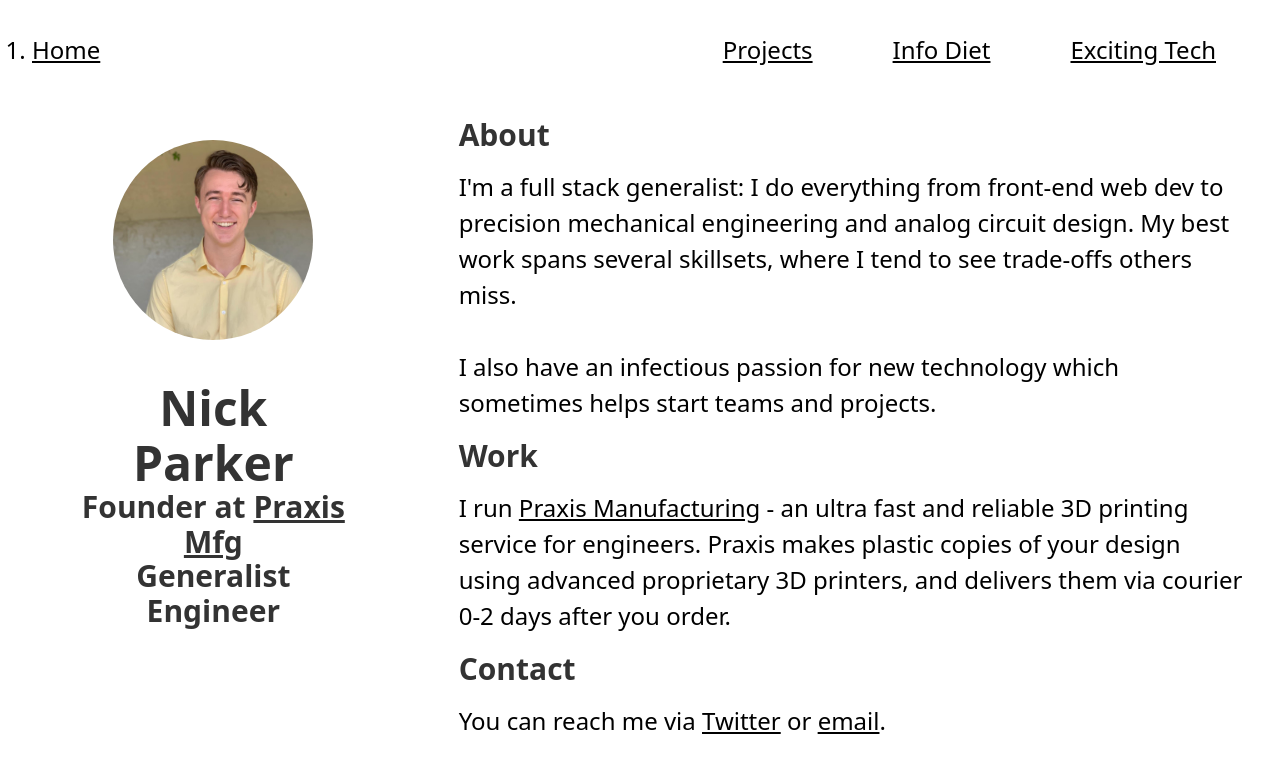
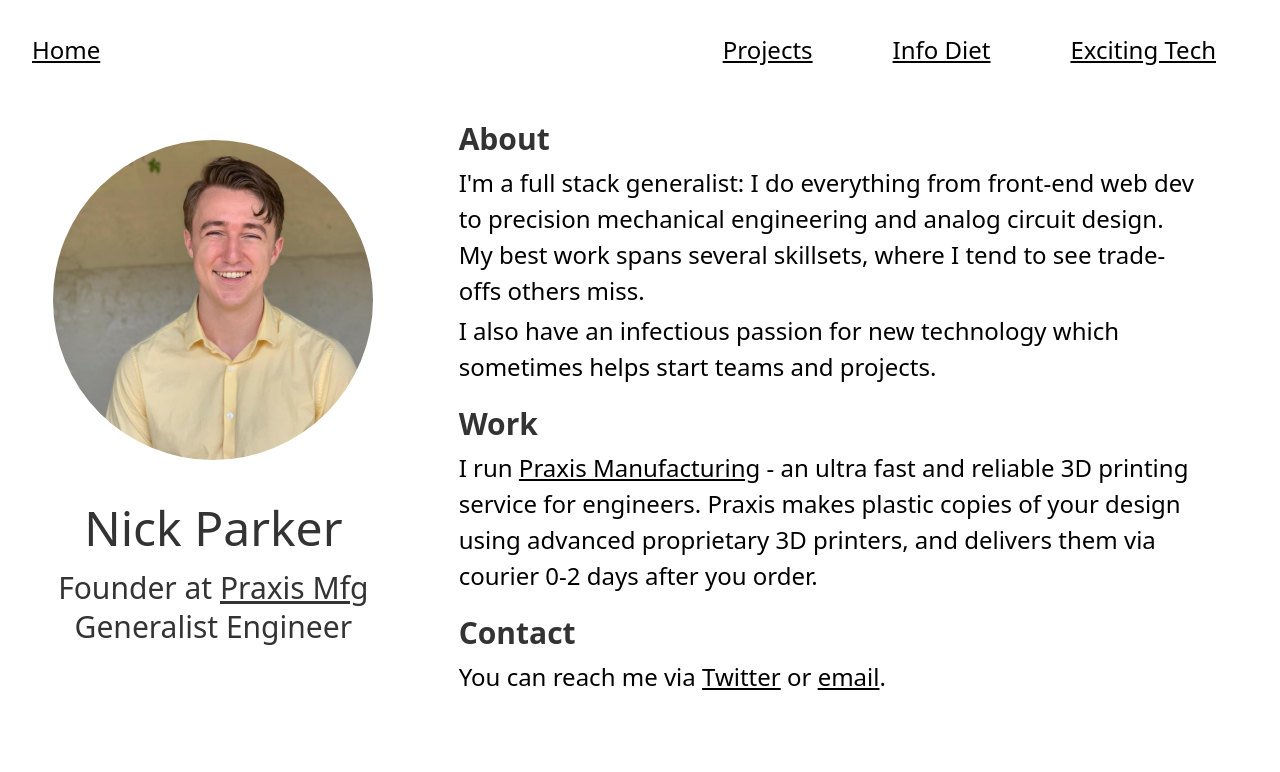
Before and after one commit to nick-parker/nickparkerco, a Next.js app: page / in a window 1280 px wide. Shown: the top 772 px of the page. Built offline with nearby package versions, Linux system fonts and the light colour scheme.

Commit message:
Lots of styling fiddling

```diff
--- a/components/card-grid.js
+++ b/components/card-grid.js
@@ -1,10 +1,23 @@
 import Link from 'next/link'
-import styles from './card-grid.module.css'
+import { useEffect, useState } from 'react'
+// import styles from './card-grid.module.css'
 
 function CardGrid({cards}) {
+    let [columns, setColumns] = useState(1)
+    useEffect(() => {
+        setColumns(window.innerWidth / 400)
+        window.addEventListener('resize', () => {
+            setColumns(Math.round(window.innerWidth / 400))
+            console.log(Math.round(window.innerWidth / 400))
+        })
+    }, [])
+
     return (
-        <div className={styles.cards}>
+        <div className="cards">
             {cards.map(Card)}
+            <style jsx>{`
+                grid-template-columns: repeat(${columns}, 1fr);
+            `}</style>
         </div>
     )
 }
@@ -12,7 +25,7 @@ function CardGrid({cards}) {
 function Card({title, href, image, text}) {
     return (
         <Link href={href} key={href}>
-            <div className={styles.card} key={href}>
+            <div className="card" key={href}>
                 <h1 className="section-header">{title}</h1>
                 {text ? <div>{text}</div> : <img src={image}/>}
             </div>
--- a/components/nav.js
+++ b/components/nav.js
@@ -9,20 +9,18 @@ const links = [
 export default function Nav() {
   return (
     <nav>
-      <ul className="flex text-grey-500 justify-between items-center p-8 md:text-xl lg:text-2xl">
-        <li>
-          <Link href="/">
-            <a>Home</a>
-          </Link>
-        </li>
-        <ul className="flex justify-between items-center space-x-4">
+      <div className="flex text-grey-500 justify-between items-center p-8 md:text-xl lg:text-2xl">
+        <Link href="/">
+          <a>Home</a>
+        </Link>
+        <div className="flex justify-between items-center space-x-4">
           {links.map(({ href, label }) => (
             <Link href={href} key={href}>
               <a className="md:px-8">{label}</a>
             </Link>
           ))}
-        </ul>
-      </ul>
+        </div>
+      </div>
     </nav>
   )
 }
--- a/pages/exciting.js
+++ b/pages/exciting.js
@@ -1,59 +1,6 @@
 import Nav from '../components/nav'
 import CardGrid from '../components/card-grid'
 import matter from 'gray-matter'
-
-// const exciting_techs = [
-//     {
-//         href: "/exciting/one-click-mfg",
-//         title: "One-Click Manufacturing",
-//         text: "Take humans out of the loop and make hardware a little more like software"
-//     },
-//     {
-//         href: "/exciting/space-based-mfg",
-//         title: "Space Based Manufacturing",
-//         text: "There are materials and systems we can only make off-Earth, and they'll change the world."
-//     },
-//     {
-//         href: "/exciting/archimedes-drive",
-//         title: "Archimedes Drive",
-//         image: "/images/archimedes.webp",
-//     },
-//     {
-//         href: "/exciting/diaphragm-pistons",
-//         title: "Diaphragm pistons",
-//         text: "Loosely tolerance DIY-friendly pistons with low hysterisis"
-//     },
-//     {
-//         href:"/exciting/biomimetic-robotics",
-//         title: "Biomimetic Robotics",
-//         text: "Copying biological systems with materials and components biology can't use"
-//     },
-//     {
-//         href:"/exciting/neuromorphic-circuits",
-//         title: "Neuromorphic Circuits",
-//         text: "Jumbles of plastic-coated nanowires act slightly like brains"
-//     },
-//     {
-//         href:"/exciting/orbital-retirement",
-//         title:"Orbital Retirement Homes",
-//         text:"Septuagenarians in space."
-//     },
-//     {
-//         href:"/exciting/inflatable-structures",
-//         title:"Inflatable Structures",
-//         text:"We should build Mars habs on Earth, maybe"
-//     },
-//     {
-//         href:"/exciting/compact-fusion",
-//         title:"Compact Fusion Power",
-//         text:"I just want city-ships man"
-//     },
-//     {
-//         href:"/exciting/next-gen-medical-imaging",
-//         title:"Next-Gen Medical Imaging",
-//         text:"Cheap ubiquitous MRI and brain-computer interfaces"
-//     },
-// ]
 
 export default function Exciting(props) {
     const exciting_techs = props.allBlogs.map(post => {
@@ -69,10 +16,11 @@ export default function Exciting(props) {
     <>
         <Nav/>
         <h1 className="title py-4">Exciting Tech</h1>
-        <div className="text-left sm:text-xl md:text-2xl px-8">
-            I love learning about new technology and talking about it with friends. This is a compilation of the new technologies I'm most excited about and
-            <span className="italic"> my current understanding of them.</span> That means parts of it will be wrong - think of it like your school
-            teacher viewed Wikipedia.
+        <div className="text-left sm:text-xl md:text-2xl px-8 pb-8">
+            I love learning about new technology and talking about it with friends. This is a compilation of the new technologies
+            I'm most excited about and <i> my current understanding of them.</i> My goal is to be publicly wrong on the internet
+            so people correct me, I learn more about these technologies, and the tech gets more attention. I welcome corrections
+            to any of these pages on <a href="https://github.com/nick-parker/nickparkerco/issues">Github</a>.
         </div>
         <CardGrid cards={exciting_techs}/>
     </>
--- a/pages/exciting/[exciting].js
+++ b/pages/exciting/[exciting].js
@@ -7,10 +7,12 @@ export default function ExcitingPage(props) {
 	return (
 		<BasicPage title={props.frontmatter.title}>
 			<div className="text-lg bg-yellow-200 mx-center text-center mb-4" >Warning: This section of my site describes <span className="italic">my current understanding</span> of tech I'm excited about. Parts of it
-            will be wrong. Please do your research before basing non-trivial decisions on this page.</div>
+            will be wrong. Please do your research before basing non-trivial decisions on this page, and submit any corrections <a href="https://github.com/nick-parker/nickparkerco/issues">here.</a></div>
 			<article>
-				<div>
+				<div className="markdown">
+					{props.markdownBody === "" ? "It looks like I haven't written this yet..." :
 					<ReactMarkdown source={props.markdownBody}/>
+				}
 				</div>
 			</article>
 		</BasicPage>
--- a/pages/index.js
+++ b/pages/index.js
@@ -8,19 +8,22 @@ export default function IndexPage() {
         <title>Nick Parker</title>
       </Head>
       <Nav />
-      <div className="md:flex md:flex-row justify-around">
-        <div className="md:w-1/3 px-20 flex flex-col">
-          <img className="profile mx-auto py-10 w-3/4" src="images/profile.jpg"/>
+      <div className="lg:flex lg:flex-row justify-around">
+        <div className="lg:w-1/3 px-18 flex flex-col">
+          <img className="profile mx-auto py-10 w-1/2 lg:w-3/4" src="images/profile.jpg"/>
           <h1 className="title">Nick Parker </h1>
           <h2 className="subtitle">Founder at <a href="https://praxismfg.com">Praxis Mfg</a> </h2>
           <h2 className="subtitle">Generalist Engineer</h2>
         </div>
-        <div className="md:w-2/3 text-left sm:text-xl md:text-2xl px-8">
+        <div className="lg:w-2/3 text-left text-xl lg:text-2xl pl-8 pr-20">
           <h3 className="section-header">About</h3>
+            <div className="pb-1">
             I'm a full stack generalist: I do everything from front-end web dev to precision mechanical engineering
             and analog circuit design. My best work spans several skillsets, where I tend to see trade-offs others miss.
-            <br/><br/>
+            </div>
+            <div>
             I also have an infectious passion for new technology which sometimes helps start teams and projects.
+            </div>
           <h3 className="section-header">Work</h3>
           I run <a href="https://praxismfg.com">Praxis Manufacturing</a> - an ultra fast and reliable 3D printing service for engineers.
           Praxis makes plastic copies of your design using advanced proprietary 3D printers, and delivers them via courier 0-2 days after you order.
--- a/pages/info-diet.js
+++ b/pages/info-diet.js
@@ -1,10 +1,10 @@
 import Nav from '../components/nav'
+import BasicPage from '../components/basic-page'
 
 
 export default function InfoDiet() {
     return (
-    <>
-    <Nav/>
+    <BasicPage>
     <h1 className="title py-4">Info Diet</h1>
     <div className="text-left sm:text-xl md:text-2xl px-8">
         This is my best-attempt at cataloguing where the info in my head comes from. Most of it's imported you know.
@@ -77,6 +77,6 @@ export default function InfoDiet() {
             <li>Dune series by Frank Herbert</li>
         </ul>
     </div>
-    </>
+    </BasicPage>
     )
 }
--- a/styles/index.css
+++ b/styles/index.css
@@ -6,13 +6,13 @@
 }
 
 .title {
-  @apply text-5xl text-center;
+  @apply text-5xl text-center pb-4;
   color: #333;
   line-height: 1.15;
 }
 
 .subtitle {
-  @apply title text-3xl;
+  @apply title text-3xl pb-1;
 }
 
 .profile {
@@ -30,23 +30,43 @@ p {
 
 ol, ul {
   list-style: decimal;
+  list-style-position: inside;
 }
 
-h1 {
-  @apply text-2xl font-bold
+li>p {
+  text-indent: 0em;
 }
 
-h2 {
-  @apply text-xl font-bold
+.markdown h1 {
+  @apply text-2xl font-bold;
 }
 
-img {
-  @apply mx-auto
+.markdown h2 {
+  @apply text-xl font-bold;
+}
+
+.markdown img {
+  @apply mx-auto;
 }
 
 .section-header {
-  @apply text-3xl font-semibold py-3;
+  @apply text-3xl font-semibold pb-1 pt-4;
   color: #333;
 }
 
+.cards {
+  display: grid;
+  grid-template-columns: repeat(1, 1fr);
+  grid-auto-rows: auto;
+  grid-gap: 1rem;
+  padding: 0.5rem;
+}
+
+.card {
+  border: 2px solid #e7e7e7;
+  text-align: center;
+  border-radius: 4px;
+  padding: .5rem;
+}
+
 @tailwind utilities;
```
Also changed, not shown: components/card-grid.module.css (deleted, +0 -14 lines), posts/exciting/space-based-mfg.md (+8 -8 lines).
